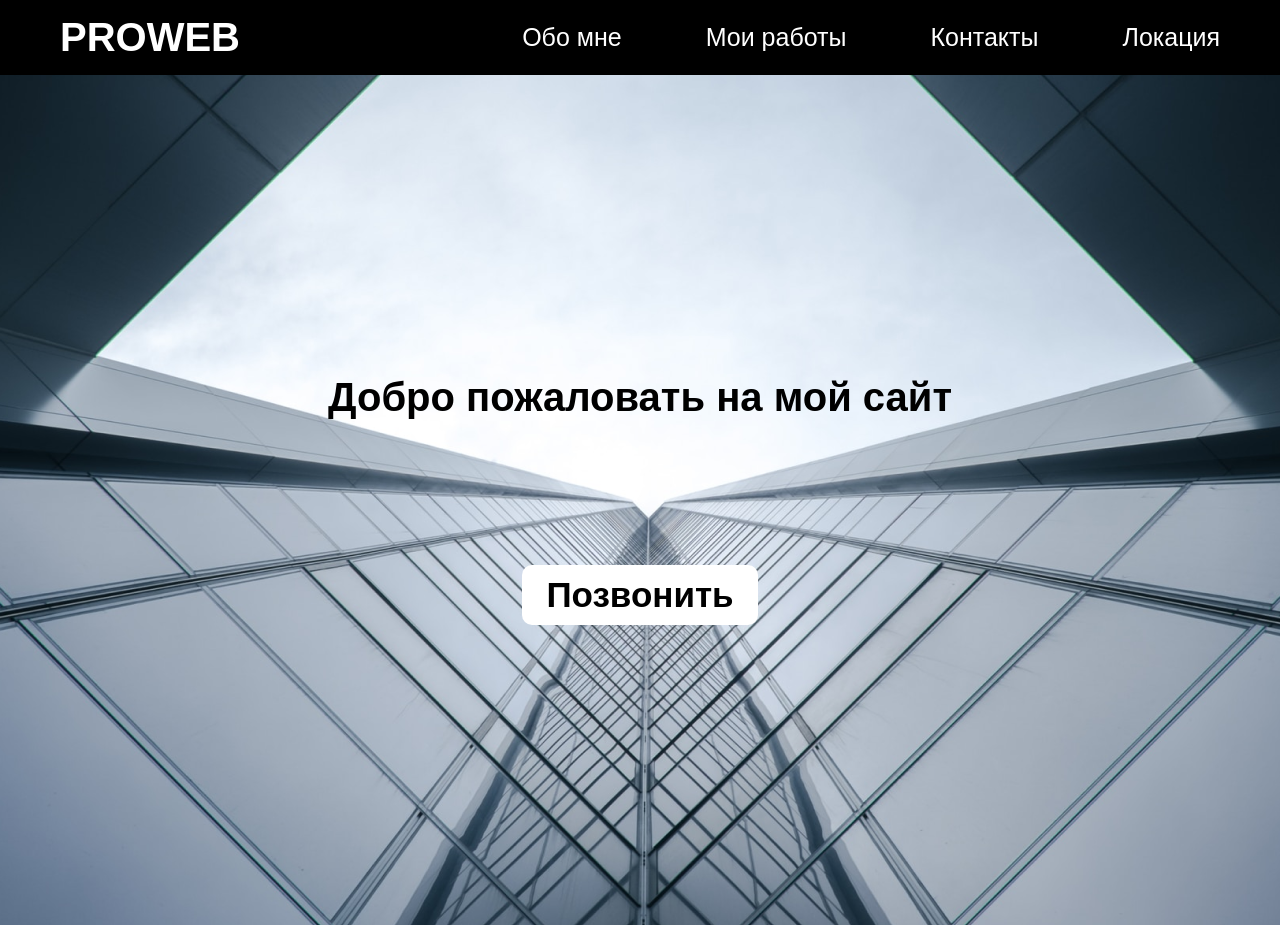
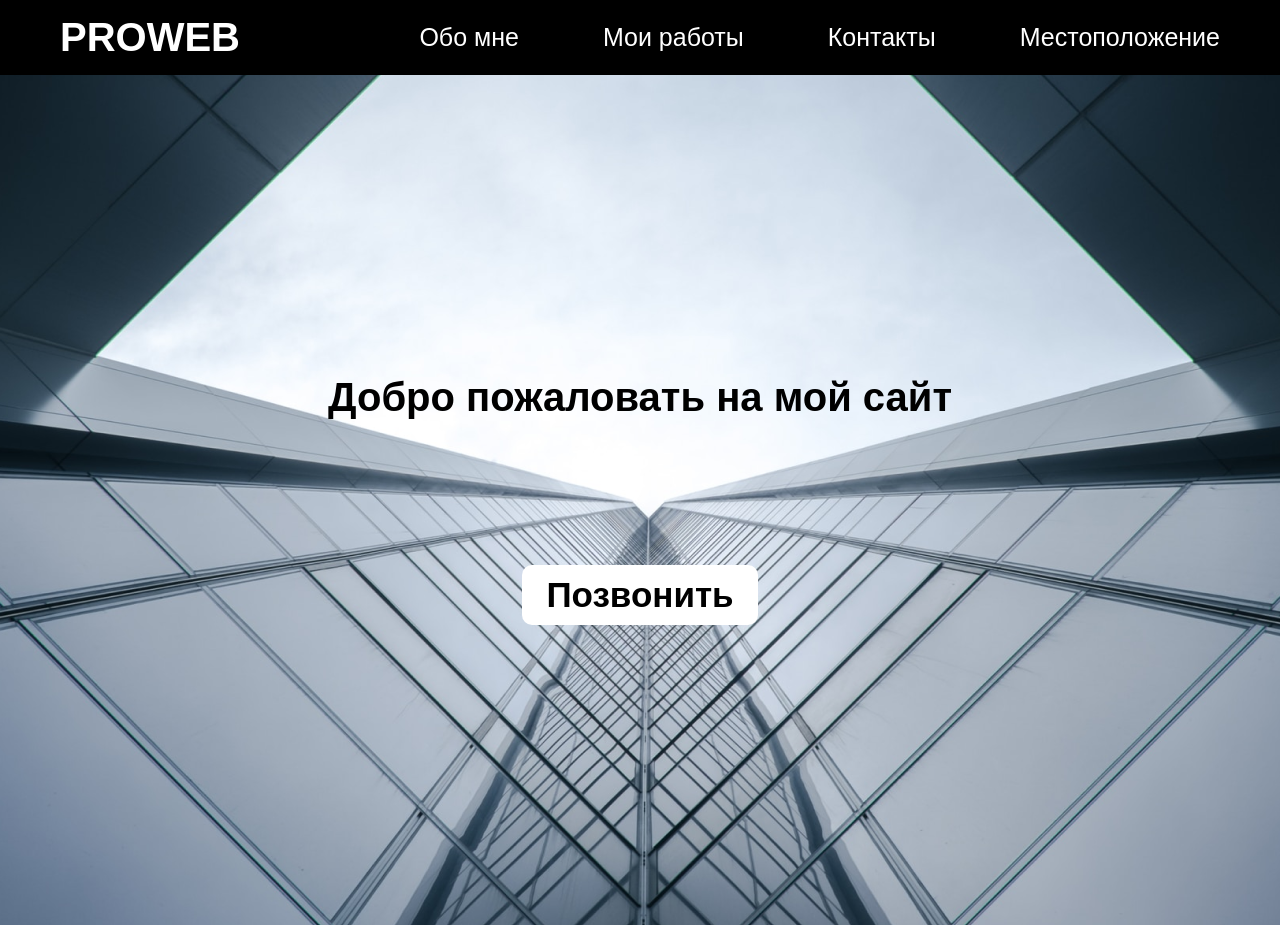
Before and after one commit to Development-Create/About-Me, a plain HTML site: page index.html in a window 1280 px wide. Drawn offline with Linux system fonts and the light colour scheme.

Commit message:
changed something

```diff
--- a/index.html
+++ b/index.html
@@ -38,7 +38,7 @@
                         </li>
                         <li>
                             <a href="" class="nav__list-link">
-                                Локация
+                                Местоположение
                             </a>
                         </li>
                     </ul>
```
